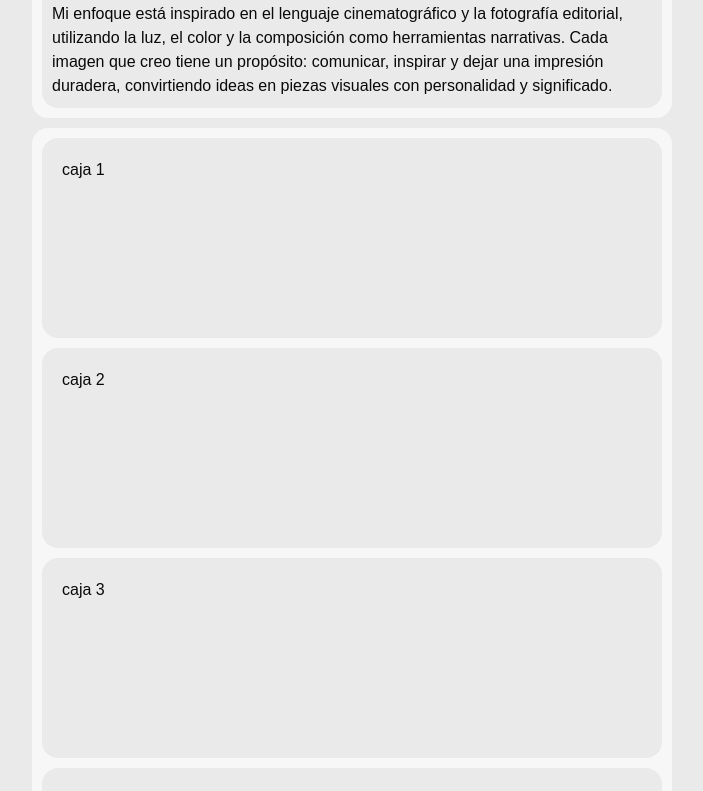
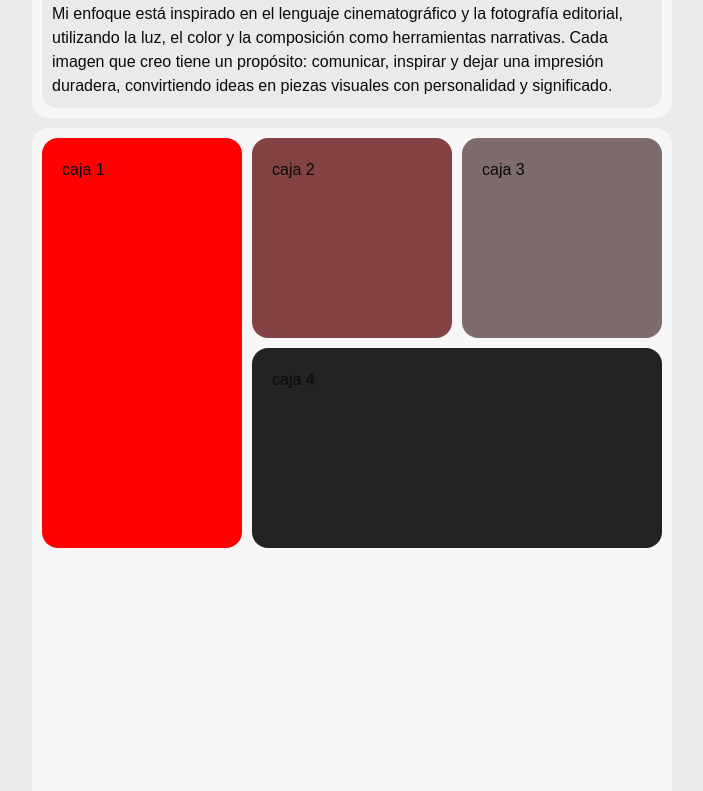
Before and after one commit to fedebarrazaa/photographer-project, a React (Vite) app: page /perfil in a window 1280 px wide. Shown: the part 880-1671 px from the top of the page, without its empty margins (288-991 px from the left). Built offline with nearby package versions, Linux system fonts and the light colour scheme.

Commit message:
new changes

```diff
--- a/src/styles/perfil.module.css
+++ b/src/styles/perfil.module.css
@@ -80,7 +80,8 @@
     margin-top: 10px;
 
     display: grid;
-    gap: 10px;
+    grid-gap: 10px;
+    grid-template-rows: 200px 200px 200px 200px;
     grid-template-rows: 200px 200px 200px 200px;
     flex-direction: column;
 }
@@ -95,18 +96,46 @@
     border-radius: 1em;
     padding: 20px;
 }
+@media (min-width: 900px) {
+    .box_1  {
+      grid-column: 1 / 2;
+      grid-row: 1 / 3;
+      background-color: red;
+    }
+}
+
 .box_2 {
     background-color: #EAEAEA;
     border-radius: 1em;
     padding: 20px;
 }
+@media (min-width: 900px) {
+    .box_2  {
+      grid-column: 2 / 3;
+      background-color: rgb(131, 67, 67);
+    }
+}
+
 .box_3{
     background-color: #EAEAEA;
     border-radius: 1em;
     padding: 20px;
 }
+@media (min-width: 900px) {
+    .box_3  {
+      grid-column: 3 / 4;
+      background-color: rgb(126, 108, 108);
+    }
+}
+
 .box_4 {
     background-color: #EAEAEA;
     border-radius: 1em;
     padding: 20px;
 }
+@media (min-width: 900px) {
+    .box_4  {
+        grid-column: 2 / 4;
+      background-color: rgb(36, 35, 35);
+    }
+}
```
